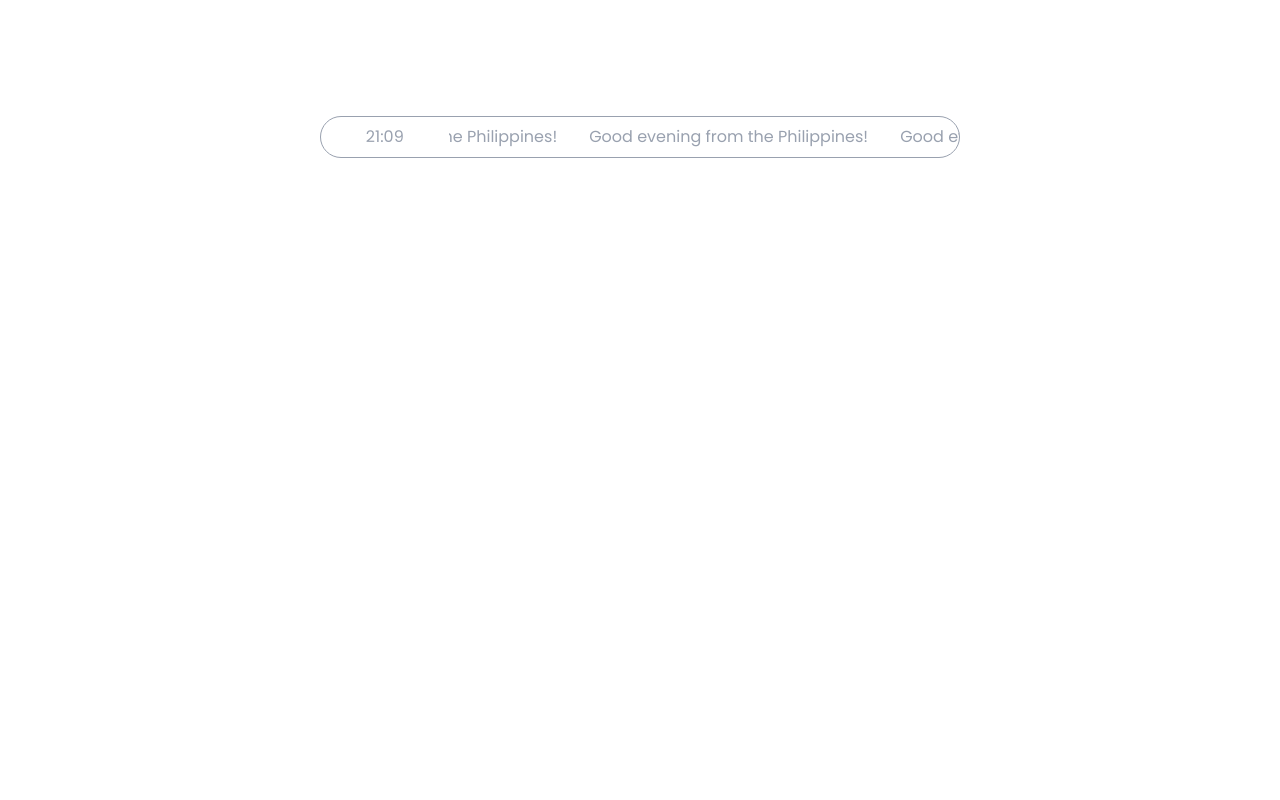
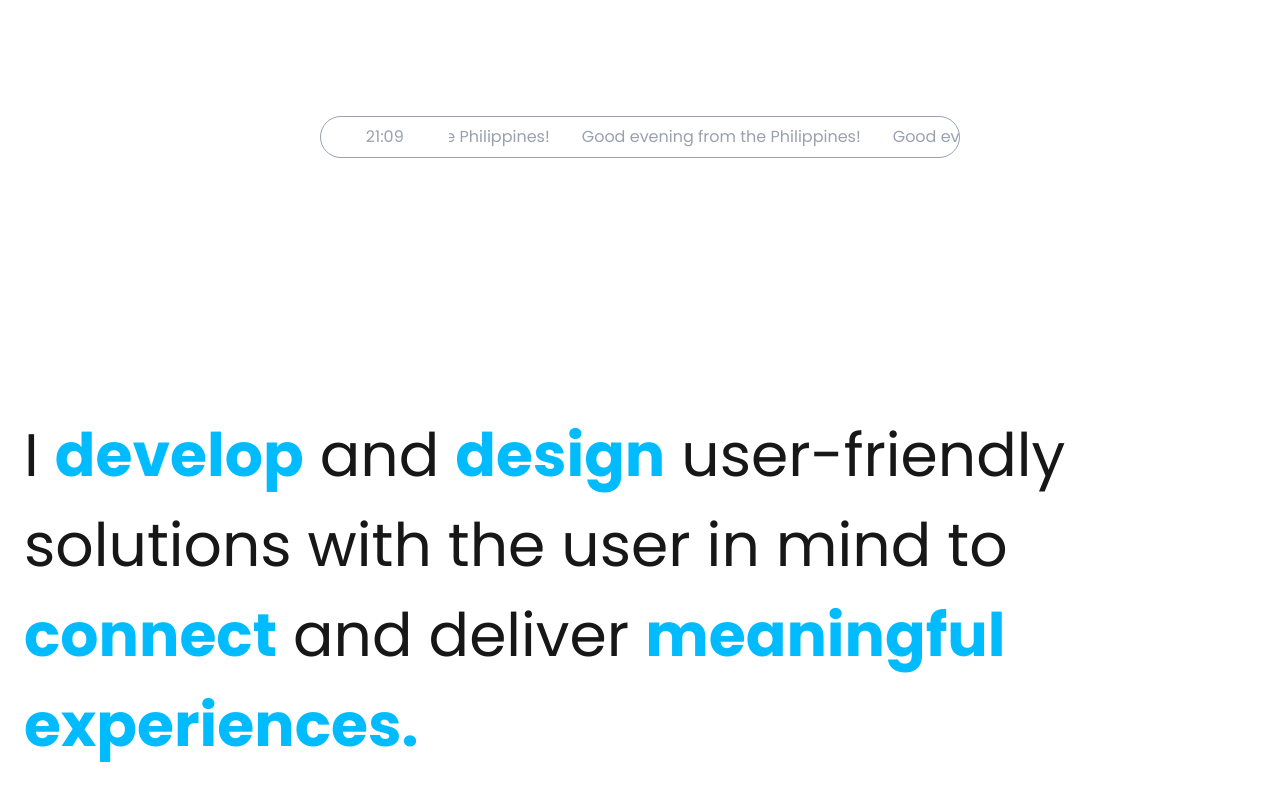
Before and after one commit to Serial-Cyn/personal-portfolio, a Next.js app: page / in a window 1280 px wide. Shown: the part 610-1410 px from the top of the page. Before the commit the page ends 800 px from the top, so only its background shows below. Built offline with nearby package versions, Linux system fonts and the light colour scheme; a web font is replaced by a local one.

Commit message:
feat: add job value so that people know what I do

```diff
--- a/app/page.tsx
+++ b/app/page.tsx
@@ -1,11 +1,13 @@
 import Navbar from "@/components/ui/navbar";
 import Hero from "@/components/hero-section/hero";
+import JobValue from "@/components/value-section/job-value";
 
 export default function Home() {
   return (
     <div>
       <Navbar />
       <Hero />
+      <JobValue />
     </div>
   );
 }
--- a/components/hero-section/hero.tsx
+++ b/components/hero-section/hero.tsx
@@ -1,5 +1,5 @@
 import Tagline from "./tagline";
-import ShowWorkBtn from "./showWorkBtn";
+import ShowWorkBtn from "./show-work-btn";
 import TimeCapsule from "./time-capsule";
 
 export default function Hero() {
--- /dev/null
+++ b/components/value-section/job-value.tsx
@@ -0,0 +1,38 @@
+export default function JobValue() {
+  const jobValueStyles = `
+        @keyframes fadeInUp {
+            0% {
+                opacity: 0;
+                transform: translateY(20px);
+            }
+            100% {
+                opacity: 1;
+                transform: translateY(0);
+            }
+        }
+
+        #job-value h1 {
+            animation: fadeInUp 1s ease-in-out;
+        }
+    `;
+
+  return (
+    <>
+      <style>{jobValueStyles}</style>
+      <section
+        id="job-value"
+        className="w-screen h-screen flex justify-center items-center px-6 text-4xl sm:text-5xl md:text-6xl leading-normal"
+      >
+        <h1>
+          I <span className="font-bold text-sky-400">develop</span> and{" "}
+          <span className="font-bold text-sky-400">design</span> user-friendly
+          solutions with the user in mind to{" "}
+          <span className="font-bold text-sky-400">connect</span> and deliver{" "}
+          <span className="font-bold text-sky-400">
+            meaningful experiences.
+          </span>
+        </h1>
+      </section>
+    </>
+  );
+}
```
Also changed, not shown: components/hero-section/show-work-btn.tsx (renamed from components/hero-section/showWorkBtn.tsx).
